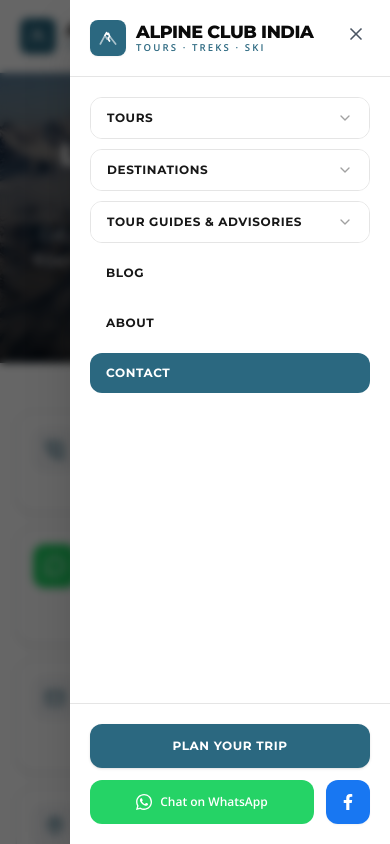
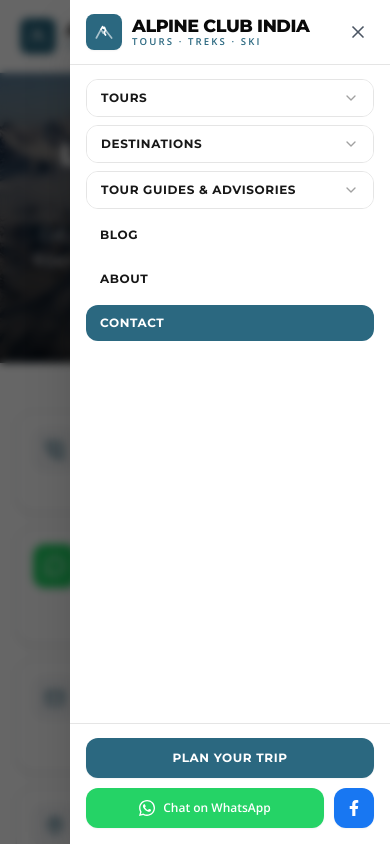
Before and after one commit to Saff9/alpinesite, a Next.js app: page /contact in a window 390 px wide. Both pictures are taken after a click on the button "Open navigation menu". Shown: the top 844 px of the page. Built offline with nearby package versions, Linux system fonts and the light colour scheme.

Commit message:
make menu responsive abd fix contact page .

```diff
--- a/src/app/contact/page.tsx
+++ b/src/app/contact/page.tsx
@@ -1,14 +1,10 @@
 import type { Metadata } from "next";
 import {
   Clock,
-  Facebook,
-  Instagram,
   Mail,
   MapPin,
   MessageCircle,
   PhoneCall,
-  Twitter,
-  Youtube,
 } from "lucide-react";
 import { Accordion, AccordionContent, AccordionItem, AccordionTrigger } from "@/components/ui/accordion";
 import { PageHeader } from "@/components/shared/page-header";
@@ -50,33 +46,6 @@
     question: "How are you different from other agencies?",
     answer:
       "We're the local team, not a reseller. Your driver, guide and boatman work with us year-round, and your money stays in the valley instead of a call-centre chain. If a hotel disappoints, we hear about it on the same evening's check-in call and move you the next morning, not after you're home writing a review.",
-  },
-];
-
-const socials = [
-  {
-    label: "Alpine Club India on Instagram",
-    href: site.socials.instagram,
-    icon: Instagram,
-    className: "bg-gradient-to-tr from-[#f09433] via-[#dc2743] to-[#bc1888] text-white",
-  },
-  {
-    label: "Alpine Club India on Facebook",
-    href: site.socials.facebook,
-    icon: Facebook,
-    className: "bg-[#1877F2] text-white",
-  },
-  {
-    label: "Alpine Club India on YouTube",
-    href: site.socials.youtube,
-    icon: Youtube,
-    className: "bg-[#FF0000] text-white",
-  },
-  {
-    label: "Alpine Club India on X (Twitter)",
-    href: site.socials.twitter,
-    icon: Twitter,
-    className: "bg-[#1DA1F2] text-white",
   },
 ];
 
@@ -248,33 +217,6 @@
                   </p>
                 </div>
               </div>
-
-              {/* Socials */}
-              <div className="flex flex-wrap items-center justify-center gap-3 px-1 pt-2 sm:justify-start">
-                <p className="text-sm font-semibold text-foreground">Follow along:</p>
-                <div className="flex flex-wrap gap-2.5">
-                  {socials.map((social) => (
-                    <a
-                      key={social.label}
-                      href={social.href}
-                      target="_blank"
-                      rel="noopener noreferrer"
-                      aria-label={social.label}
-                      className={`flex h-9 w-9 items-center justify-center rounded-lg shadow-sm transition-all duration-200 hover:scale-110 hover:brightness-110 ${social.className}`}
-                    >
-                      <social.icon className="h-4 w-4" aria-hidden="true" />
-                    </a>
-                  ))}
-                </div>
-              </div>
-
-              <div className="rounded-2xl border border-brand/20 bg-secondary/60 p-4 text-center sm:p-5 sm:text-left">
-                <p className="text-sm leading-relaxed text-foreground/90">
-                  Travelling within India? Our numbers work on WhatsApp. Outside
-                  India? Email is fastest, phone calls get expensive and time
-                  zones get cruel.
-                </p>
-              </div>
             </div>
 
             {/* Right: form */}
--- a/src/components/layout/navbar.tsx
+++ b/src/components/layout/navbar.tsx
@@ -250,9 +250,9 @@
                   />
                 </Button>
               </SheetTrigger>
-              <SheetContent side="right" className="w-80 sm:w-88 h-screen h-[100dvh] max-h-screen p-0 bg-white">
-                <div className="flex h-screen h-[100dvh] max-h-screen flex-col overflow-hidden">
-                  <div className="shrink-0 border-b border-neutral-200 p-5 bg-white">
+              <SheetContent side="right" className="w-[86vw] max-w-80 sm:max-w-88 p-0 bg-white">
+                <div className="flex h-full max-h-full min-h-0 flex-col overflow-hidden bg-white">
+                  <div className="shrink-0 border-b border-neutral-200 px-4 py-3.5 pr-12 sm:p-5 sm:pr-12 bg-white">
                     <SheetTitle asChild>
                       <div>
                         <SiteLogo />
@@ -260,7 +260,10 @@
                     </SheetTitle>
                   </div>
 
-                  <nav aria-label="Mobile Navigation" className="flex-1 overflow-y-auto overscroll-contain p-5 space-y-2.5">
+                  <nav
+                    aria-label="Mobile Navigation"
+                    className="min-h-0 flex-1 overflow-y-auto overscroll-contain px-4 py-3.5 sm:p-5 space-y-2"
+                  >
                     {mainNav.map((item: NavItem) => {
                       const hasDropdown = Boolean(item.dropdown && item.dropdown.length > 0);
                       const isExpanded = mobileExpanded === item.label;
@@ -273,7 +276,7 @@
                             onClick={() => setOpen(false)}
                             aria-current={isActive(item.href) ? "page" : undefined}
                             className={cn(
-                              "font-heading block rounded-xl px-4 py-3 text-xs font-bold uppercase tracking-wider transition-colors",
+                              "font-heading block rounded-xl px-3.5 py-2.5 sm:px-4 sm:py-3 text-xs font-bold uppercase tracking-wider transition-colors",
                               isActive(item.href)
                                 ? "bg-brand text-white"
                                 : "text-neutral-900 hover:bg-neutral-100 hover:text-brand",
@@ -290,14 +293,14 @@
                             type="button"
                             onClick={() => setMobileExpanded(isExpanded ? null : item.label)}
                             className={cn(
-                              "font-heading flex w-full items-center justify-between px-4 py-3 text-xs font-bold uppercase tracking-wider text-left transition-colors",
+                              "font-heading flex w-full items-center justify-between px-3.5 py-2.5 sm:px-4 sm:py-3 text-xs font-bold uppercase tracking-wider text-left transition-colors",
                               isExpanded ? "bg-neutral-100 text-brand" : "bg-white text-neutral-900 hover:bg-neutral-50",
                             )}
                           >
                             <span>{item.label}</span>
                             <ChevronDown
                               className={cn(
-                                "h-4 w-4 transition-transform duration-200 text-neutral-400",
+                                "h-4 w-4 shrink-0 transition-transform duration-200 text-neutral-400",
                                 isExpanded && "rotate-180 text-brand",
                               )}
                             />
@@ -306,15 +309,15 @@
                           <div
                             className={cn(
                               "transition-all duration-300 ease-in-out overflow-hidden bg-neutral-50",
-                              isExpanded ? "max-h-[600px] opacity-100 p-3.5 space-y-3.5 border-t border-neutral-200" : "max-h-0 opacity-0 p-0 border-t-0"
+                              isExpanded ? "max-h-[500px] opacity-100 p-3 space-y-3 border-t border-neutral-200" : "max-h-0 opacity-0 p-0 border-t-0"
                             )}
                           >
                             {item.dropdown?.map((col) => (
-                              <div key={col.title} className="space-y-1.5">
+                              <div key={col.title} className="space-y-1">
                                 <span className="font-heading text-[0.65rem] font-bold uppercase tracking-wider text-brand">
                                   {col.title}
                                 </span>
-                                <ul className="space-y-1 pl-1">
+                                <ul className="space-y-0.5 pl-1">
                                   {col.items.map((sub) => (
                                     <li key={sub.href}>
                                       <Link
@@ -335,31 +338,31 @@
                     })}
                   </nav>
 
-                  <div className="mt-auto space-y-3 border-t border-neutral-200 p-5 bg-white">
+                  <div className="shrink-0 space-y-2.5 border-t border-neutral-200 bg-white px-4 pt-3.5 pb-[max(1rem,env(safe-area-inset-bottom))] sm:p-5">
                     <Button
                       asChild
-                      className="w-full rounded-xl bg-brand text-white hover:bg-brand-deep font-heading text-xs font-bold uppercase tracking-wider h-11"
+                      className="flex h-10 sm:h-11 w-full items-center justify-center rounded-xl bg-brand px-4 font-heading text-xs font-bold uppercase tracking-wider text-white shadow-xs hover:bg-brand-deep"
                     >
                       <Link href="/contact" onClick={() => setOpen(false)}>
                         Plan Your Trip
                       </Link>
                     </Button>
-                    <div className="grid grid-cols-[1fr_auto] gap-3">
+                    <div className="flex items-center gap-2.5">
                       <a
                         href={whatsappHref}
                         target="_blank"
                         rel="noopener noreferrer"
-                        className="flex h-11 items-center justify-center gap-2 rounded-xl bg-[#25D366] px-4 text-xs font-bold text-white transition-colors hover:bg-[#20ba59]"
+                        className="flex h-10 sm:h-11 min-w-0 flex-1 items-center justify-center gap-2 rounded-xl bg-[#25D366] px-3 text-xs font-bold text-white shadow-xs transition-colors hover:bg-[#20ba59]"
                       >
-                        <WhatsAppIcon className="h-4 w-4" />
-                        <span>Chat on WhatsApp</span>
+                        <WhatsAppIcon className="h-4 w-4 shrink-0" />
+                        <span className="truncate">Chat on WhatsApp</span>
                       </a>
                       <a
                         href={site.socials.facebook}
                         target="_blank"
                         rel="noopener noreferrer"
                         aria-label="Alpine Club India on Facebook"
-                        className="flex h-11 w-11 items-center justify-center rounded-xl bg-[#1877F2] text-white shadow-xs transition-all duration-200 hover:brightness-110"
+                        className="flex h-10 w-10 sm:h-11 sm:w-11 shrink-0 items-center justify-center rounded-xl bg-[#1877F2] text-white shadow-xs transition-all duration-200 hover:brightness-110"
                       >
                         <FaFacebookFilled className="h-4 w-4" />
                       </a>
--- a/src/components/ui/sheet.tsx
+++ b/src/components/ui/sheet.tsx
@@ -125,24 +125,24 @@
   if (!mounted || typeof document === "undefined") return null;
 
   return createPortal(
-    <div className="fixed inset-0 z-50 h-screen h-[100dvh] w-screen overflow-hidden overscroll-none">
+    <div className="fixed inset-0 z-50 overflow-hidden overscroll-none">
       {/* Backdrop */}
       <div
         className={cn(
-          "fixed inset-0 h-screen h-[100dvh] w-screen bg-black/60 backdrop-blur-xs transition-opacity duration-300 ease-out touch-none",
+          "fixed inset-0 bg-black/60 backdrop-blur-xs transition-opacity duration-300 ease-out touch-none",
           visible ? "opacity-100" : "opacity-0 pointer-events-none"
         )}
         onClick={() => ctx?.setOpen(false)}
       />
 
-      {/* Drawer with smooth slide in & slide out animation and strict 100vh height */}
+      {/* Drawer with smooth slide in & slide out animation and exact visible viewport height */}
       <div
         role="dialog"
         aria-modal="true"
         className={cn(
-          "fixed top-0 bottom-0 z-50 h-screen h-[100dvh] max-h-screen bg-background shadow-2xl transition-transform duration-300 ease-out will-change-transform",
-          side === "right" && (visible ? "right-0 w-80 translate-x-0" : "right-0 w-80 translate-x-full"),
-          side === "left" && (visible ? "left-0 w-80 translate-x-0" : "left-0 w-80 -translate-x-full"),
+          "fixed inset-y-0 z-50 flex h-full max-h-full flex-col bg-background shadow-2xl transition-transform duration-300 ease-out will-change-transform",
+          side === "right" && (visible ? "right-0 w-[86vw] max-w-80 translate-x-0 sm:max-w-88" : "right-0 w-[86vw] max-w-80 translate-x-full sm:max-w-88"),
+          side === "left" && (visible ? "left-0 w-[86vw] max-w-80 translate-x-0 sm:max-w-88" : "left-0 w-[86vw] max-w-80 -translate-x-full sm:max-w-88"),
           className
         )}
       >
@@ -150,7 +150,7 @@
           type="button"
           onClick={() => ctx?.setOpen(false)}
           aria-label="Close navigation"
-          className="absolute right-4 top-4 z-10 rounded-lg p-2 text-muted-foreground hover:bg-neutral-100 hover:text-foreground transition-colors"
+          className="absolute right-3.5 top-3.5 z-10 rounded-lg p-2 text-muted-foreground hover:bg-neutral-100 hover:text-foreground transition-colors sm:right-4 sm:top-4"
         >
           <X className="h-5 w-5" />
         </button>
--- a/src/data/site.ts
+++ b/src/data/site.ts
@@ -1,6 +1,6 @@
 export const site = {
   name: "Alpine Club India",
-  legalName: "Alpine Club India Expeditions & Tours",
+  legalName: "Alpine Club India",
   shortName: "Alpine Club",
   tagline: "Mountain Guides & Himalayan Tours",
   description:
```
